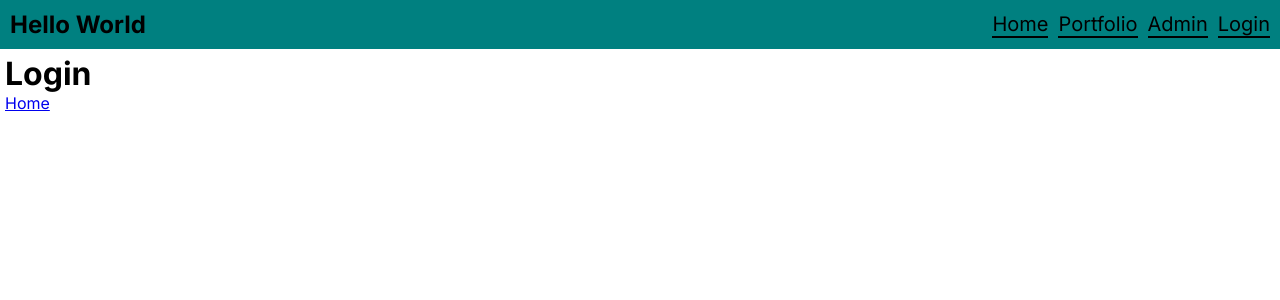
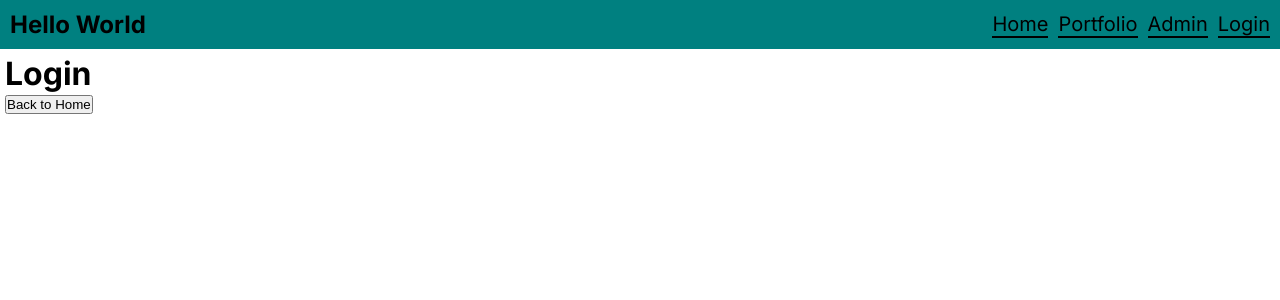
Before and after one commit to Zynalex9/Next-JS, a Next.js app in the folder firstapp/: page /login in a window 1280 px wide. Shown: the top 300 px of the page. Built offline with nearby package versions, Linux system fonts and the light colour scheme.

Commit message:
useRouter

```diff
--- a/firstapp/app/login/page.jsx
+++ b/firstapp/app/login/page.jsx
@@ -1,11 +1,20 @@
+"use client";
 import React from "react";
 import Link from "next/link";
+import { useRouter } from "next/navigation";
 
 const page = () => {
+  const router = useRouter();
   return (
     <div>
       <h1>Login</h1>
-      <Link href="/">Home</Link>
+      <button
+        onClick={() => {
+          router.push("/");
+        }}
+      >
+        Back to Home
+      </button>
     </div>
   );
 };
```
